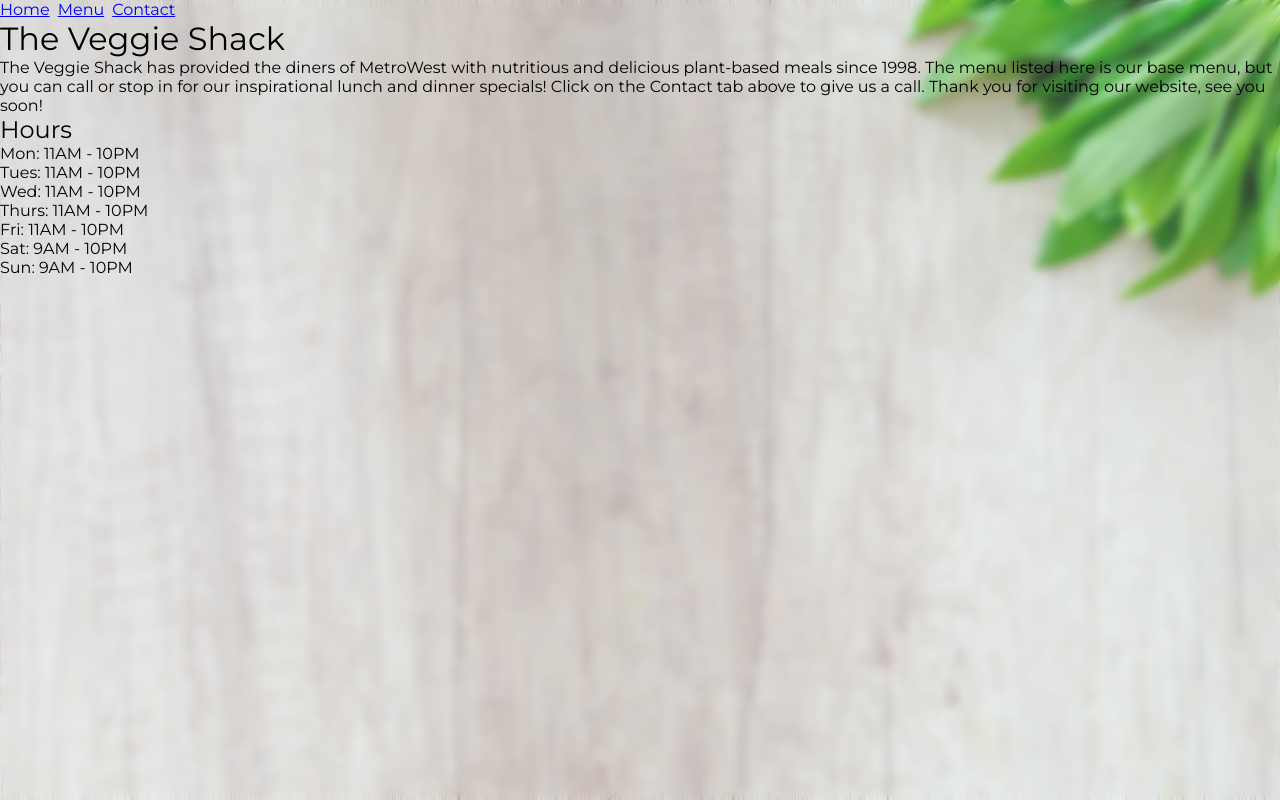
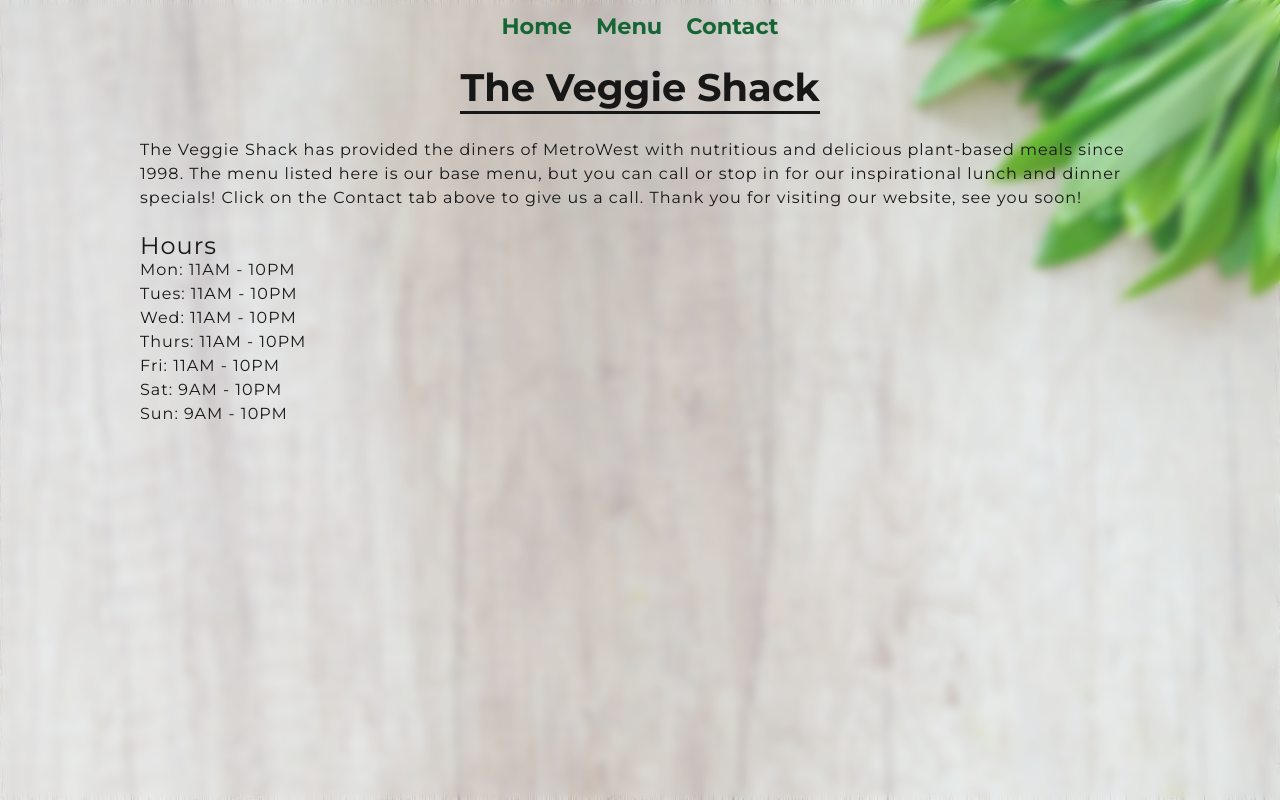
Before and after one commit to joe-mccann-dev/js-restaurant-page, a website built with webpack: page dist/index.html in a window 1280 px wide. Built offline with nearby package versions, Linux system fonts and the light colour scheme.

Commit message:
Begin basic styling.

```diff
--- a/src/contact.js
+++ b/src/contact.js
@@ -32,7 +32,7 @@ export default function showContacts(staticDiv, currentModule) {
   contactContainer.appendChild(contactList);
   currentModule.appendChild(contactContainer);
   staticDiv.appendChild(currentModule);
-  return currentModule;
+  return staticDiv;
 }
 
 function createListing(contact) {
--- a/src/home.js
+++ b/src/home.js
@@ -6,6 +6,7 @@ export default function showHome(staticDiv, currentModule) {
   // image.classList.add('image');
   // currentModule.appendChild(image);
 
+  const homeContainer = document.createElement('div');
   const copy = document.createElement('p');
   copy.textContent = `
     The Veggie Shack has provided the diners of MetroWest with
@@ -23,6 +24,7 @@ export default function showHome(staticDiv, currentModule) {
   hoursHeader.textContent = 'Hours';
   hoursContainer.appendChild(hoursHeader);
   const hoursList = document.createElement('ul');
+  hoursList.classList.add('hours_list');
   ['Mon', 'Tues', 'Wed', 'Thurs', 'Fri'].forEach((day) => {
     hoursList.appendChild(createHours(day, [11, 10]));
   });
@@ -33,7 +35,7 @@ export default function showHome(staticDiv, currentModule) {
   currentModule.appendChild(hoursContainer);
 
   staticDiv.appendChild(currentModule);
-  return currentModule;
+  return staticDiv;
 };
 
 function createHours(day, range) {
--- a/src/page_load.js
+++ b/src/page_load.js
@@ -1,6 +1,6 @@
 import showHome from './home';
 
-export default function pageLoad(content, container) {
+export default function pageLoad(staticDiv, currentModule) {
   const nav = document.createElement('nav');
   const homeLink = document.createElement('a');
   homeLink.textContent = 'Home'
@@ -17,14 +17,14 @@ export default function pageLoad(content, container) {
   contactLink.setAttribute('id', 'contact');
   contactLink.href = '#'
   nav.appendChild(contactLink);
-  content.appendChild(nav);
+  staticDiv.appendChild(nav);
 
   const header = document.createElement('h1');
   header.textContent = "The Veggie Shack";
   header.classList.add('header');
-  content.appendChild(header);
+  staticDiv.appendChild(header);
 
-  showHome(content, container)
+  showHome(staticDiv, currentModule)
 
-  return content;
+  return staticDiv;
 }
--- a/src/style.css
+++ b/src/style.css
@@ -2,6 +2,8 @@
 
 :root {
   --neutral-100-blur: rgb(245, 245, 245, 0.20);
+  --neutral-900: #171717;
+  --green-800: #166534;
 }
 
 /* BEGIN CSS RESET */
@@ -40,6 +42,30 @@ body {
   height: 100vh;
   width: 100%;
   font-family: 'Montserrat', sans-serif;
+  color: var(--neutral-900);
+}
+
+#static {
+  padding: 12px;
+  display: flex;
+  flex-direction: column;
+  align-items: center;
+  gap: 24px;
+}
+
+.header {
+  font-weight: 700;
+  font-size: 2.4rem;
+  border-bottom: solid 3px var(--neutral-900);
+}
+
+.container {
+  display: flex;
+  flex-direction: column;
+  gap: 24px;
+  max-width: 1000px;
+  line-height: 150%;
+  letter-spacing: 1px;
 }
 
 .blur {
@@ -55,5 +81,17 @@ body {
 
 nav {
   display: flex;
-  gap: 8px;
+  gap: 24px;
 }
+
+nav a {
+  text-decoration: none;
+  color: var(--green-800);
+  font-weight: 700;
+  font-size: 1.4rem;
+}
+
+.hours_container {
+  display: flex;
+  flex-direction: column;
+}
```
